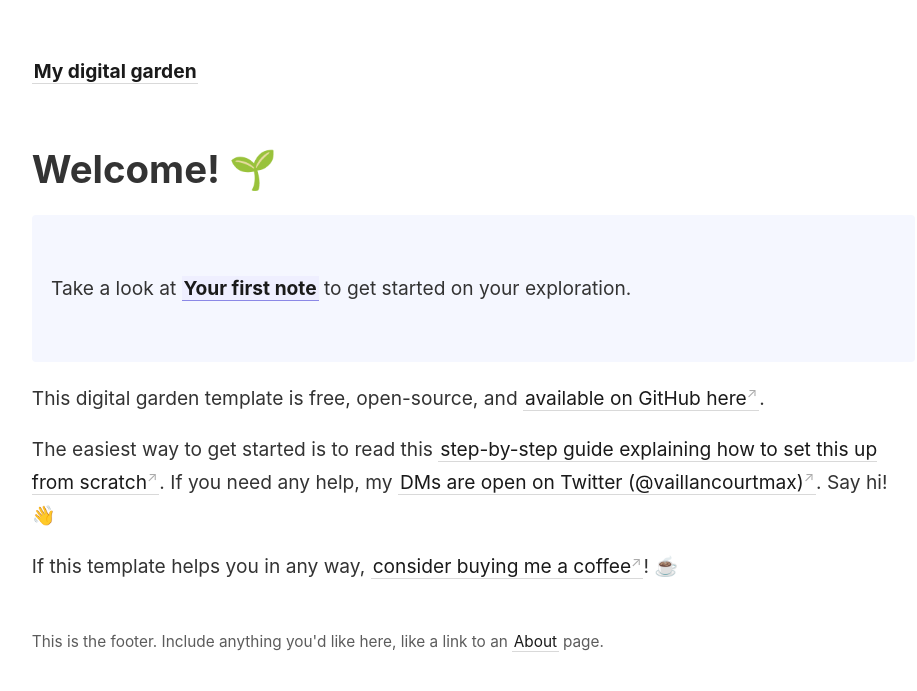
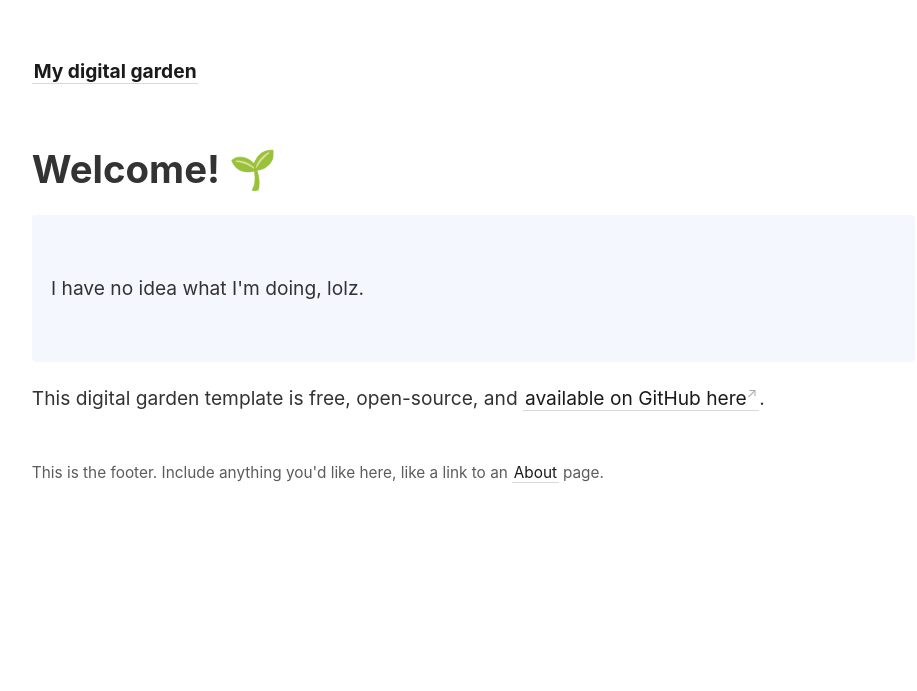
Before and after one commit to brandon-toner/brandontoner-jekyll-garden, a Jekyll site: the page built from _pages/index.md, in a window 1280 px wide. Shown: the top 691 px of the page, without its empty margins (45-962 px from the left). Built offline with Jekyll 4.4.1, drawn with Linux system fonts in a browser that asks for light colours.

Commit message:
Update content

```diff
--- a/_pages/index.md
+++ b/_pages/index.md
@@ -8,14 +8,10 @@ permalink: /
 # Welcome! 🌱
 
 <p style="padding: 3em 1em; background: #f5f7ff; border-radius: 4px;">
-  Take a look at <span style="font-weight: bold">[[Your first note]]</span> to get started on your exploration.
+  I have no idea what I'm doing, lolz.
 </p>
 
 This digital garden template is free, open-source, and [available on GitHub here](https://github.com/maximevaillancourt/digital-garden-jekyll-template).
-
-The easiest way to get started is to read this [step-by-step guide explaining how to set this up from scratch](https://maximevaillancourt.com/blog/setting-up-your-own-digital-garden-with-jekyll). If you need any help, my [DMs are open on Twitter (@vaillancourtmax)](https://twitter.com/vaillancourtmax). Say hi! 👋
-
-If this template helps you in any way, [consider buying me a coffee](https://ko-fi.com/maximevaillancourt)! ☕️
 
 <style>
   .wrapper {
```
Also changed, not shown: 1 other file.
